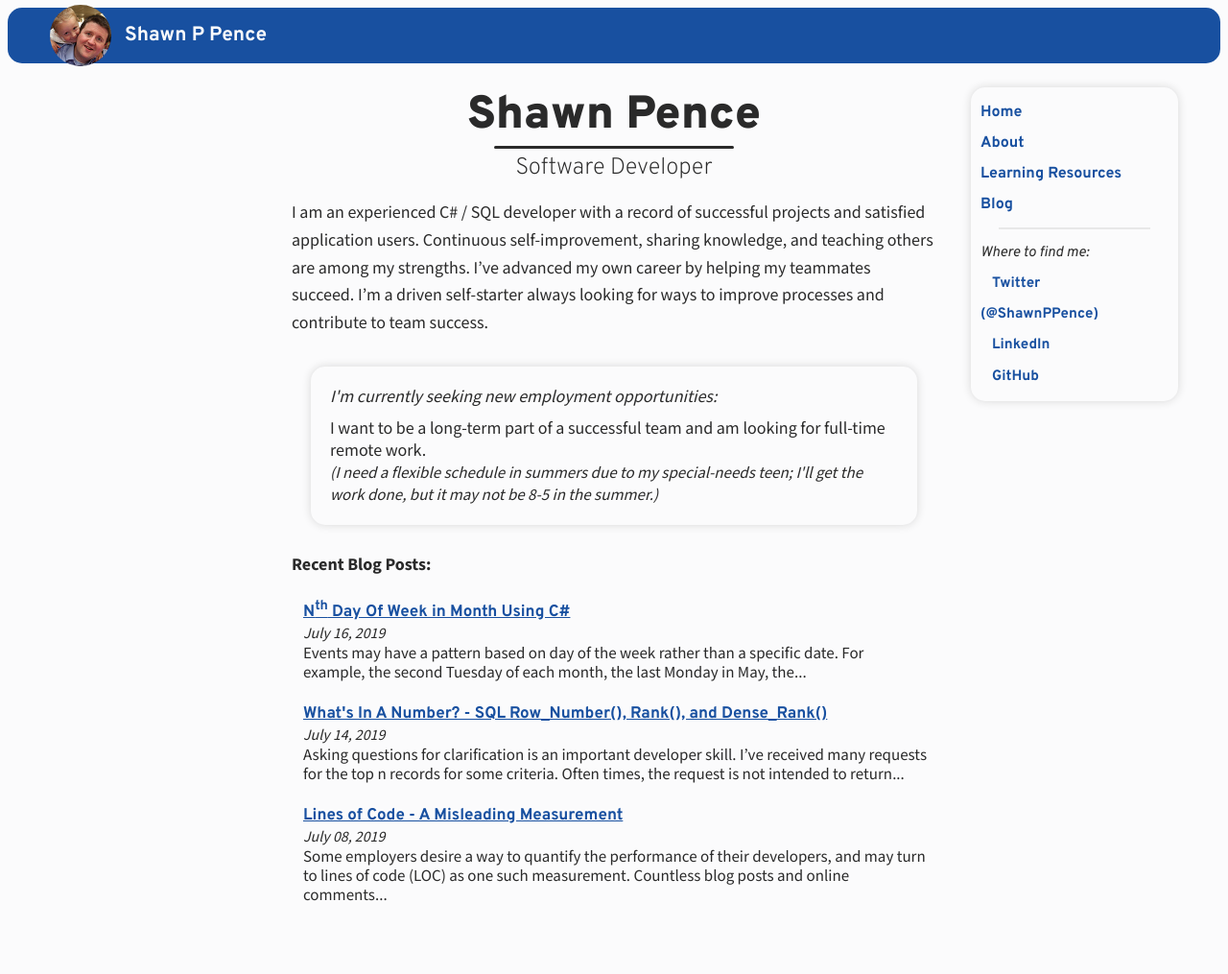
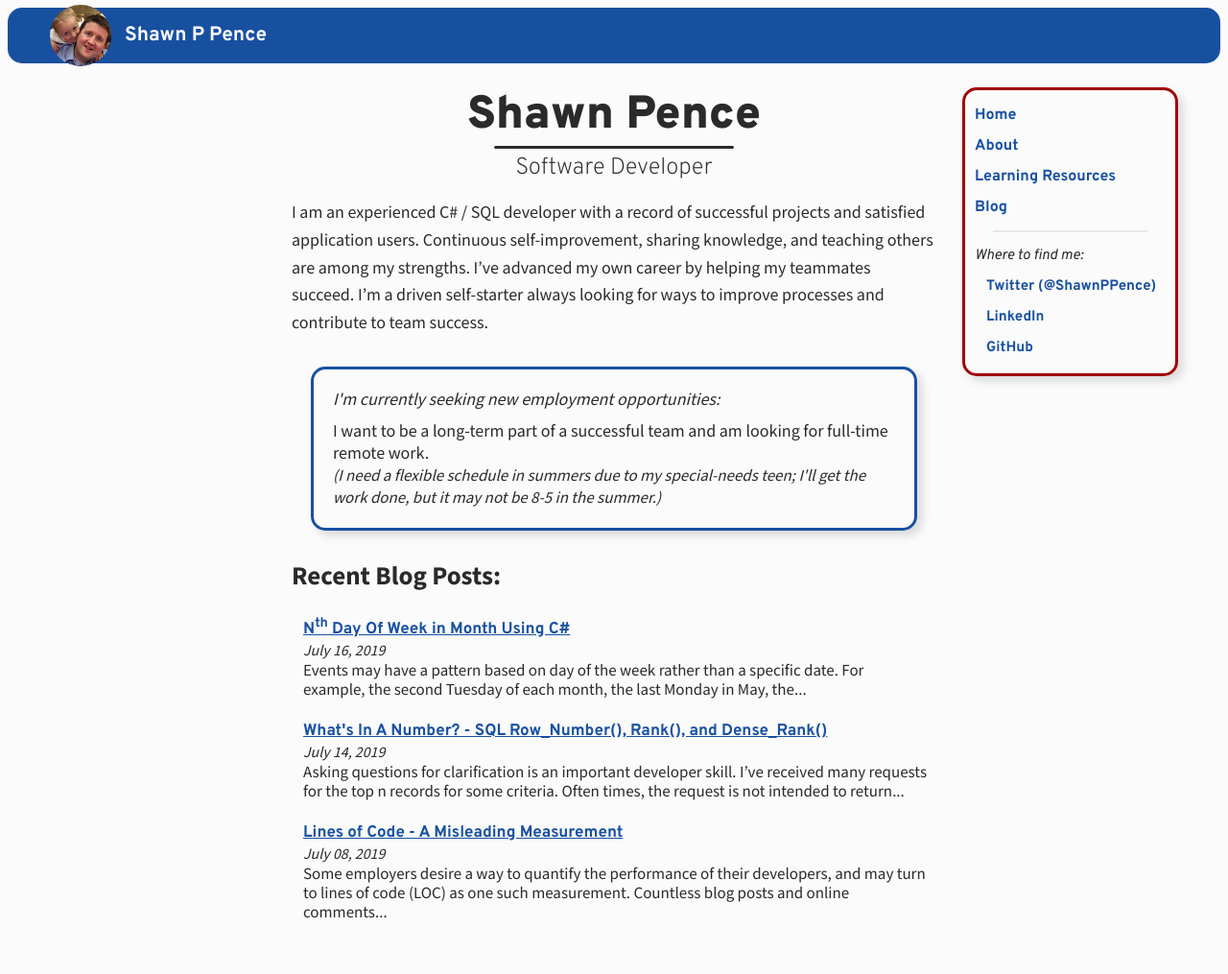
Before and after one commit to ShawnPence/shawnpence.github.io, a Jekyll site: the page built from index.html, in a window 1280 px wide. Shown: the whole page at 96% size. Built offline with Jekyll 4.4.1, drawn with Linux system fonts in a browser that asks for light colours.

Commit message:
formatting - solid color borders

```diff
--- a/css/code.css
+++ b/css/code.css
@@ -7,6 +7,7 @@ code {
     overflow: auto;
     max-width: 96%;
     display: inline-block;
+    margin-top: 3px;
 }
 
 code::-webkit-scrollbar {
--- a/css/main.css
+++ b/css/main.css
@@ -14,8 +14,10 @@ pre {
 }
 
 .highlight pre {
-    box-shadow: 0px 0px 5px #d8d8d8;
+    box-shadow: 5px 5px 10px #d8d8d8;
     border-radius: 15px;
+    border: 3px solid #1850a0;
+
 }
 
 figure {
@@ -219,7 +221,8 @@ h1,h2,h3,h4,h5,h6
 
 .messagebox {
     border-radius: 15px;
-    box-shadow: 0px 0px 10px #d8d8d8;
+    box-shadow: 5px 5px 10px #d8d8d8;
+    border: 3px solid #1850a0;
     padding: 20px;
     margin: 30px 20px 30px 20px;
 }
@@ -248,7 +251,8 @@ h1,h2,h3,h4,h5,h6
     display: block;
     line-height: 32px;
     border-radius: 15px;
-    box-shadow: 0px 0px 10px #d8d8d8;
+    box-shadow: 5px 5px 10px #d8d8d8;
+    border: 3px solid #1850a0;
     font-weight: bold;
     margin-top: 30px;
     margin-bottom: 30px;
@@ -288,10 +292,13 @@ p{
 
 .shadowbox {
     border-radius: 15px;
-    box-shadow: 0px 0px 10px #d8d8d8;
+    box-shadow: 5px 5px 10px #d8d8d8;
     padding: 10px;
+    border: 3px solid #1850a0;
 }
-
+nav.shadowbox {
+    border: 3px solid #a00000;
+}
 
 @media print {
     body{
@@ -376,10 +383,10 @@ td, th {
     .body-container {
         width: 56%;
         margin-left: 22%;
-        margin-right: 3%;
+        margin-right: 2.25%;
     }
     #NavBar {
-        width: 18%;
+        width: 18.75%;
         margin-right:1%
     }
 }
--- a/index.html
+++ b/index.html
@@ -15,7 +15,7 @@ social-description: website for Shawn P Pence, software developer
 </div>
 {% if site.posts.size > 0 %}
 <div>
-    <div class="content"><strong>Recent Blog Posts:</strong></div><br>
+    <div class="content"><h2>Recent Blog Posts:</h2></div><br>
     <div class="lr-pad">
         {% for post in site.posts limit:5 %}
         <div><h2 class="blog-title"><a href="{{ post.url }}" class="sans">{{ post.title }}{% if post.subtitle %} - {{ post.subtitle }}{% endif %}</a></h2></div>
```
